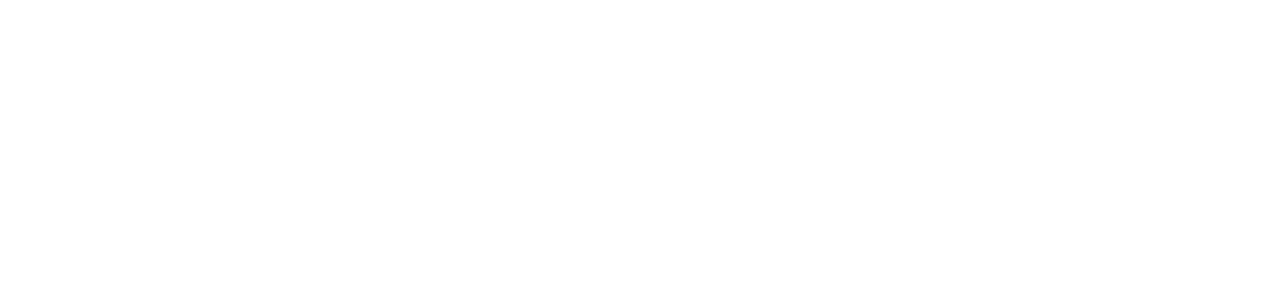
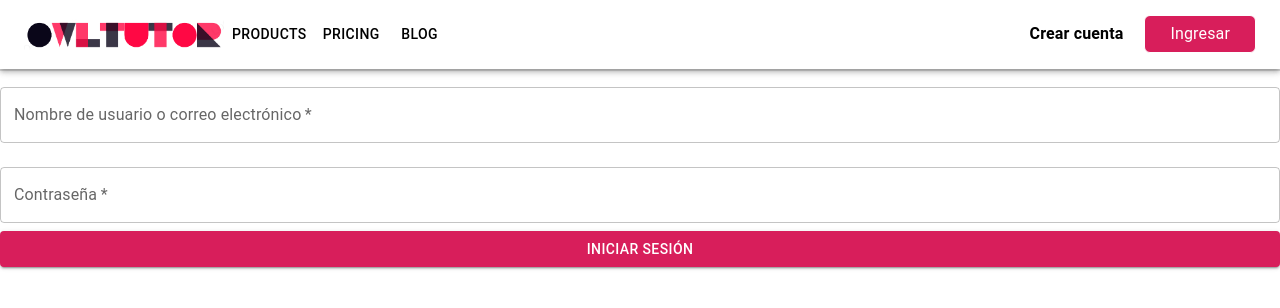
Before and after one commit to asantoro36/Owltutor, a React (Create React App) app: page /login in a window 1280 px wide. Before the commit this address had no page. Shown: the top 308 px of the page. Built offline with nearby package versions, Linux system fonts and the light colour scheme.

Commit message:
Add login page

```diff
--- a/src/App.tsx
+++ b/src/App.tsx
@@ -3,6 +3,7 @@
 import {BrowserRouter, Route, Routes} from "react-router-dom";
 import {Home} from "./home/Home";
 import {createTheme, ThemeProvider} from "@mui/material";
+import {Login} from "./login/Login";
 
 const theme = createTheme({
     palette: {
@@ -21,6 +22,7 @@
         <BrowserRouter>
           <Routes>
             <Route path="/" element={<Home/>}/>
+            <Route path="/login" element={<Login/>}/>
           </Routes>
         </BrowserRouter>
       </ThemeProvider>
--- a/src/components/AppBar/AppBar.css
+++ b/src/components/AppBar/AppBar.css
@@ -18,6 +18,12 @@
     background-color: #8c0c36;
 }
 
+
+.create-account-button {
+    display: none;
+}
+
+@media (min-width: 950px) {
     .create-account-button {
         max-height: 40px;
         display: inline-block;
@@ -29,3 +35,4 @@
         border-radius: 6px;
         cursor: pointer;
     }
+}
--- a/src/components/AppBar/AppBar.tsx
+++ b/src/components/AppBar/AppBar.tsx
@@ -12,6 +12,7 @@
 import Tooltip from '@mui/material/Tooltip';
 import MenuItem from '@mui/material/MenuItem';
 import './AppBar.css';
+import {useNavigate} from "react-router-dom";
 
 const pages = ['Products', 'Pricing', 'Blog'];
 const settings = ['Profile', 'Account', 'Dashboard', 'Logout'];
@@ -19,6 +20,7 @@
 function ResponsiveAppBar() {
     const [anchorElNav, setAnchorElNav] = React.useState<null | HTMLElement>(null);
     const [anchorElUser, setAnchorElUser] = React.useState<null | HTMLElement>(null);
+    const navigate = useNavigate();
 
     const handleOpenNavMenu = (event: React.MouseEvent<HTMLElement>) => {
         setAnchorElNav(event.currentTarget);
@@ -94,7 +96,9 @@
                         {isLogged()?
                             <div className={"appbar-buttons-container"}>
                                 <div className='create-account-button'><Typography fontWeight={"bold"}>Crear cuenta</Typography></div>
-                                <div className='login-button'><Typography>Ingresar</Typography></div>
+                                <div className='login-button' onClick={() => {
+                                    navigate('/login')
+                                }}><Typography>Ingresar</Typography></div>
                             </div>
                             :
                             <Tooltip title="Open settings">
--- /dev/null
+++ b/src/login/Login.tsx
@@ -0,0 +1,66 @@
+import React, {useState} from "react";
+import {Divider, TextField} from "@mui/material";
+import Button from "@mui/material/Button";
+import {ServicesBoard} from "../home/ServicesBoard";
+import AppBar from "../components/AppBar/AppBar";
+
+export const Login = () => {
+
+    const [formData, setFormData] = useState({
+        username: '',
+        password: '',
+    });
+
+    const handleInputChange = (event: any) => {
+        const { name, value } = event.target;
+        setFormData({
+            ...formData,
+            [name]: value,
+        });
+    };
+
+    const handleSubmit = (event: any) => {
+        event.preventDefault();
+        console.log(formData);
+    };
+
+    return (
+        <div>
+            <AppBar/>
+            <Divider/>
+
+            <Divider/>
+            <form onSubmit={handleSubmit}>
+                <TextField
+                    fullWidth
+                    variant="outlined"
+                    margin="normal"
+                    label="Nombre de usuario o correo electrónico"
+                    name="username"
+                    value={formData.username}
+                    onChange={handleInputChange}
+                    required
+                />
+                <TextField
+                    fullWidth
+                    variant="outlined"
+                    margin="normal"
+                    label="Contraseña"
+                    name="password"
+                    type="password"
+                    value={formData.password}
+                    onChange={handleInputChange}
+                    required
+                />
+                <Button
+                    type="submit"
+                    variant="contained"
+                    color="primary"
+                    fullWidth
+                >
+                    Iniciar sesión
+                </Button>
+            </form>
+        </div>
+    )
+}
```
Lines whose indentation alone changed are shown as unchanged.
